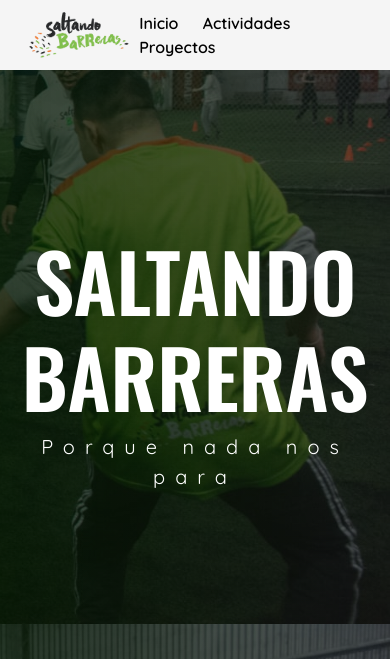
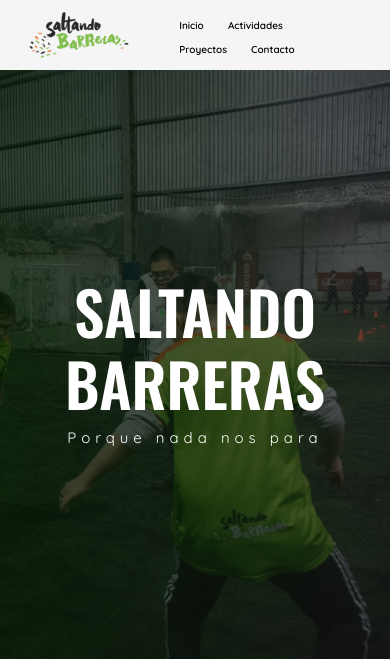
Before and after one commit to aleguztor/Saltando-Barreras, a plain HTML site: page index.html in a window 390 px wide. Shown: the top 659 px of the page. Drawn offline with nearby package versions, Linux system fonts and the light colour scheme.

Commit message:
arreglos

```diff
--- a/css/style.css
+++ b/css/style.css
@@ -48,6 +48,19 @@
     padding: 10px;
 
 }
+@media screen and (max-width: 550px){
+    .menu{
+        padding-left: 40px;
+
+
+    }
+    .menu a{
+
+        font-size: 10px;
+    }
+}
+
+
 
                 /**********************************************/
 
@@ -59,7 +72,7 @@
     background-image: url("../Multimedia/jugandofutbol.jpeg");
     height: max-content;
     background-size: cover;
-    background-position:0 -220px;
+
     background-attachment: fixed;
    background-position-x: right;
 }
@@ -72,8 +85,10 @@
     width: 100%;
     height: 600px;
     background: linear-gradient(to right, rgba(5, 24, 3, 0.795), rgba(19, 19, 19, 0.63));
+    background-attachment: fixed;
+    text-align:center;
+    background-position: bottom;
 
-    text-align:center;
 }
 .texto-saltando h2{
     padding-left: 40px;
@@ -85,8 +100,25 @@
 .texto-saltando p{
     letter-spacing: 10px;
     font-size: 20PX;
-font-family: 'Quicksand', sans-serif;
+    font-family: 'Quicksand', sans-serif;
+}
+
+@media screen and (max-width: 550px){
+
+
+    .texto-saltando h2{
+        font-size: 60px;
+    }
+    .texto-saltando p{
+        font-size: 15px;
+        letter-spacing: 5px;
+    }
 }
 
                /**********************************************/
                /*DIDACTICO*/
+.prueba{
+    width: 100%;
+    height: 400px;
+    background-color: #000;
+}
--- a/index.html
+++ b/index.html
@@ -20,6 +20,7 @@
             <a class="" href="">Inicio</a>
             <a class="" href="">Actividades</a>
             <a class="" href="">Proyectos</a>
+            <a class="" href="">Contacto</a>
             </div>
         </div>
 
@@ -35,6 +36,13 @@
 
         </div>
     </section>
+    <section>
+        <div class="prueba">
+
+
+        </div>
+
+    </section>
     <!-- Bootstrap JavaScript Libraries -->
     <script src="https://cdn.jsdelivr.net/npm/@popperjs/core@2.11.5/dist/umd/popper.min.js" integrity="sha384-Xe+8cL9oJa6tN/veChSP7q+mnSPaj5Bcu9mPX5F5xIGE0DVittaqT5lorf0EI7Vk" crossorigin="anonymous"></script>
 
```
